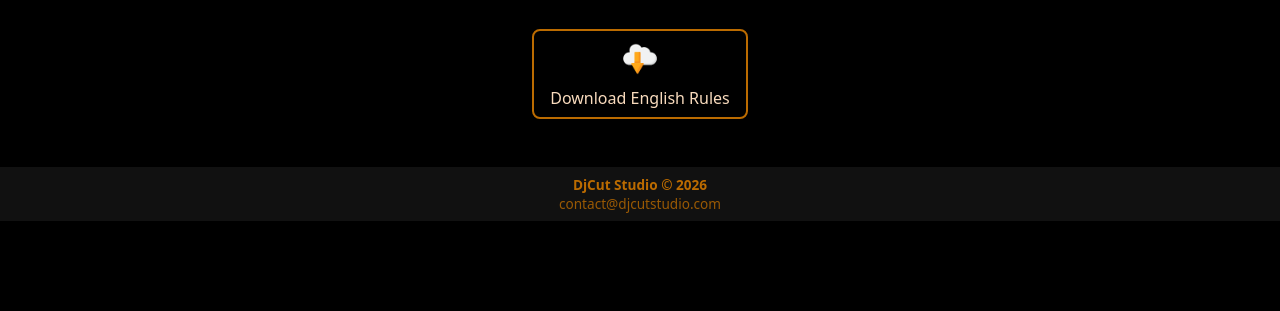
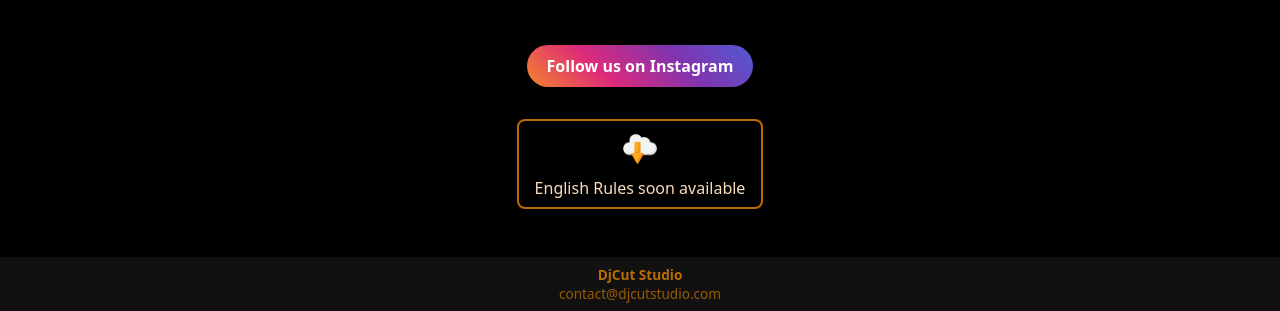
Before and after one commit to DjCut/djcutstudio, a plain HTML site: page legendarydragon.html in a window 1280 px wide. Shown: the part 1724-2035 px from the top of the page. Before the commit the page ends 1945 px from the top, so only its background shows below. Drawn offline with Linux system fonts and the light colour scheme.

Commit message:
Add instagram link

```diff
--- a/legendarydragon.html
+++ b/legendarydragon.html
@@ -5,6 +5,7 @@
     <title>Legendary Dragon</title>
     <link rel="icon" href="static/favicon.ico">
     <link rel="stylesheet" href="styles.css">
+    <link rel="instagram" href="https://www.instagram.com/djcutstudio">
     <link rel="canonical" href="https://djcutstudio.com/legendarydragon.html">
     <title>Legendary Dragon - Cooperative Board Game | DjCut Studio</title>
 
@@ -40,14 +41,22 @@
         </iframe>
     </div>
 
+    <a href="https://www.instagram.com/djcutstudio"
+        target="_blank"
+        rel="noopener noreferrer"
+        class="insta-button">
+        Follow us on Instagram
+    </a>
+
     <div class="rules">
         <img src="static/dl_icon.png" alt="Download rules">
-        <span>Download English Rules</span>
+        <span>English Rules soon available</span>
     </div>
+
 </main>
 
 <footer>
-    <a href="index.html">DjCut Studio © 2026</a>
+    <a href="index.html">DjCut Studio</a>
     <div class="email">contact@djcutstudio.com</div>
 </footer>
 
--- a/styles.css
+++ b/styles.css
@@ -116,3 +116,18 @@ footer a {
 .email {
     opacity: 0.8;
 }
+
+.insta-button {
+    background: linear-gradient(45deg, #f58529, #dd2a7b, #8134af, #515bd4);
+    color: white;
+    padding: 0.6rem 1.2rem;
+    border-radius: 999px;
+    text-decoration: none;
+    font-weight: 600;
+    margin-top: 1rem;
+    display: inline-block;
+}
+
+.insta-button:hover {
+    opacity: 0.9;
+}
```
Also changed, not shown: index.html (+1 -1 lines).
